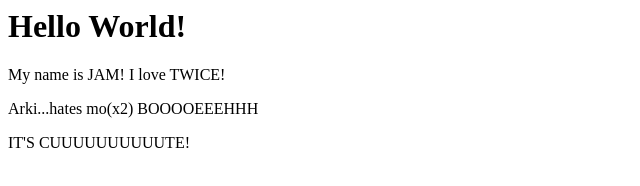
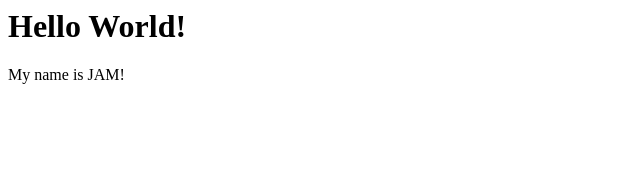
Before and after one commit to jaminamitani/jaminamitani.github.io, a plain HTML site: page index.html in a window 1280 px wide. Shown: the whole page, without its empty margins (0-640 px from the left). Drawn offline with Linux system fonts and the light colour scheme.

Commit message:
Update index.html

```diff
--- a/index.html
+++ b/index.html
@@ -1,8 +1,6 @@
 <html>
 <body>
 <h1>Hello World!</h1>
-  <p>My name is JAM! I love <a style="text-decoration: none; color: black;" href="https://www.youtube.com/watch?v=kOHB85vDuow">TWICE!</a></p>
-  <p>Arki...hates mo(x2) BOOOOEEEHHH</p>
-  <p><a style="text-decoration: none; color: black;" href="https://lh3.googleusercontent.com/9HDZM3EI-7l80uLObES6LBAK4-565jTIBatmY8EvtV4wBxW7JBLQXJ2nMZbWH3bqurAe5yo98OqbmjwF27JtsCbn8WfLyWe2=w1200-rw">IT'S CUUUUUUUUUUTE!</a></p>
+  <p>My name is JAM! </p>
 </body>
 </html>
```
